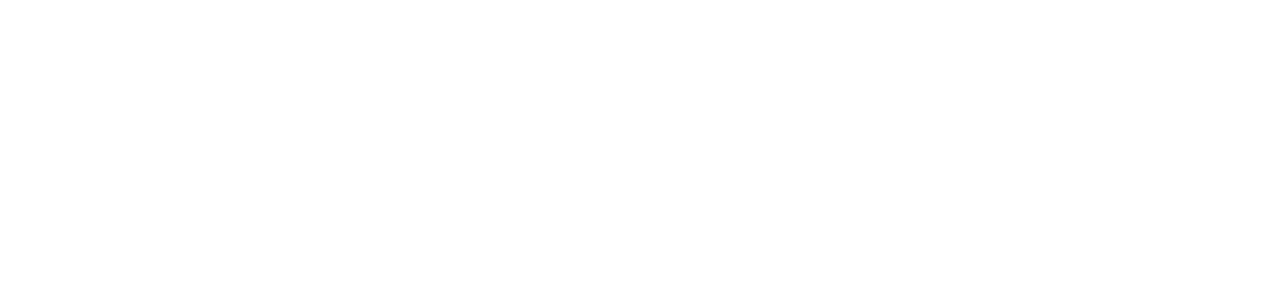
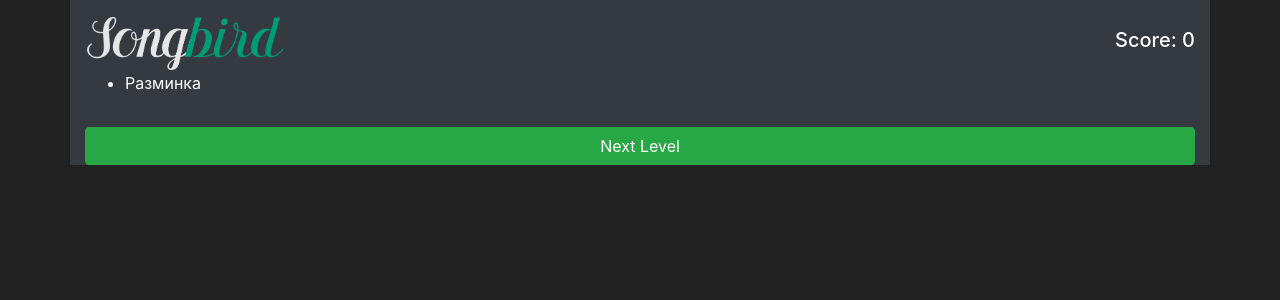
Before and after one commit to MatusVit/songbird, a React (Create React App) app: page / in a window 1280 px wide. Shown: the top 300 px of the page. Built offline with nearby package versions, Linux system fonts and the light colour scheme.

Commit message:
feat: add base components

```diff
--- a/package.json
+++ b/package.json
@@ -3,7 +3,6 @@
   "version": "0.1.0",
   "private": true,
   "dependencies": {
-    "@material-ui/core": "^4.11.0",
     "@testing-library/jest-dom": "^4.2.4",
     "@testing-library/react": "^9.5.0",
     "@testing-library/user-event": "^7.2.1",
--- a/public/index.html
+++ b/public/index.html
@@ -8,10 +8,6 @@
     <meta
       name="description"
       content="Web site created using create-react-app"
-    />
-    <meta
-      name="viewport"
-      content="minimum-scale=1, initial-scale=1, width=device-width"
     />
     <link rel="apple-touch-icon" href="%PUBLIC_URL%/logo192.png" />
     <!--
@@ -31,7 +27,9 @@
     <title>React App</title>
     <link
       rel="stylesheet"
-      href="https://fonts.googleapis.com/css?family=Roboto:300,400,500,700&display=swap"
+      href="https://stackpath.bootstrapcdn.com/bootstrap/4.5.2/css/bootstrap.min.css"
+      integrity="sha384-JcKb8q3iqJ61gNV9KGb8thSsNjpSL0n8PARn9HuZOnIxN0hoP+VmmDGMN5t9UJ0Z"
+      crossorigin="anonymous"
     />
   </head>
   <body>
--- /dev/null
+++ b/src/App.css
@@ -0,0 +1,7 @@
+.logo {
+  background-image: url(./logo.svg);
+  width: 200px;
+  height: 55px;
+  background-size: contain;
+  background-repeat: no-repeat;
+}
--- a/src/App.js
+++ /dev/null
@@ -1,13 +0,0 @@
-import React from 'react';
-
-function App() {
-  return (
-    <div className="App">
-      <header className="App-header">
-
-      </header>
-    </div>
-  );
-}
-
-export default App;
--- /dev/null
+++ b/src/App.jsx
@@ -0,0 +1,21 @@
+import React from "react";
+import "./App.css";
+import Header from "./components/Header";
+import ButtonNext from "./components/ButtonNext";
+import SectionQuestion from "./components/SectionQuestion";
+import SectionAnswers from "./components/SectionAnswers";
+import SectionDescription from "./components/SectionDescription";
+
+function App() {
+  return (
+    <div className="container pt-3 bg-dark text-white">
+      <Header />
+      <SectionQuestion />
+      <SectionAnswers />
+      <SectionDescription />
+      <ButtonNext />
+    </div>
+  );
+}
+
+export default App;
--- /dev/null
+++ b/src/components/ButtonNext.jsx
@@ -0,0 +1,15 @@
+import React from "react";
+
+export default () => {
+  return (
+    <section className="button-next my-3">
+      <div className="row">
+        <div className="col">
+          <button type="button" className="btn btn-success  btn-block">
+            Next Level
+          </button>
+        </div>
+      </div>
+    </section>
+  );
+};
--- /dev/null
+++ b/src/components/Header.jsx
@@ -0,0 +1,22 @@
+import React from "react";
+
+export default () => {
+  return (
+    <header className="header">
+      <div className="row">
+        <div className="col d-flex justify-content-between">
+          <div className="logo"></div>
+          <h5 className="d-flex align-items-center">Score: 0</h5>
+        </div>
+      </div>
+
+      <div className="row">
+        <div className="col">
+          <ul className="listQuestion">
+            <li>Разминка</li>
+          </ul>
+        </div>
+      </div>
+    </header>
+  );
+};
--- /dev/null
+++ b/src/components/SectionAnswers.jsx
@@ -0,0 +1,5 @@
+import React from "react";
+
+export default () => {
+  return <section className="section-answers"></section>;
+};
--- /dev/null
+++ b/src/components/SectionDescription.jsx
@@ -0,0 +1,5 @@
+import React from "react";
+
+export default () => {
+  return <section className="section-description"></section>;
+};
--- /dev/null
+++ b/src/components/SectionQuestion.jsx
@@ -0,0 +1,5 @@
+import React from "react";
+
+export default () => {
+  return <section className="section-question"></section>;
+};
--- /dev/null
+++ b/src/index.css
@@ -0,0 +1,4 @@
+body {
+  background-color: #222222;
+  color: #fff;
+}
--- a/src/index.js
+++ b/src/index.js
@@ -1,10 +1,10 @@
 import React from 'react';
-import ReactDOM from 'react-dom';
-// import './index.css';
-import App from './App';
+import { render } from 'react-dom';
+import './index.css';
+import App from './App.jsx';
 import * as serviceWorker from './serviceWorker';
 
-ReactDOM.render(
+render(
   <React.StrictMode>
     <App />
   </React.StrictMode>,
```
Also changed, not shown: src/logo.svg (added).
